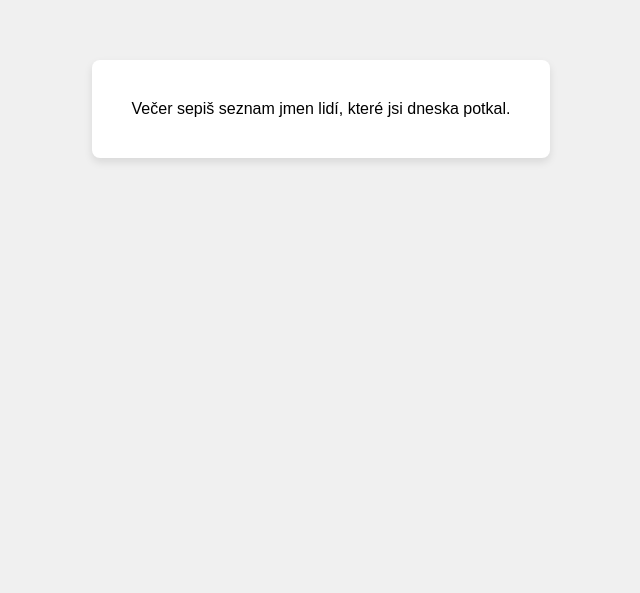
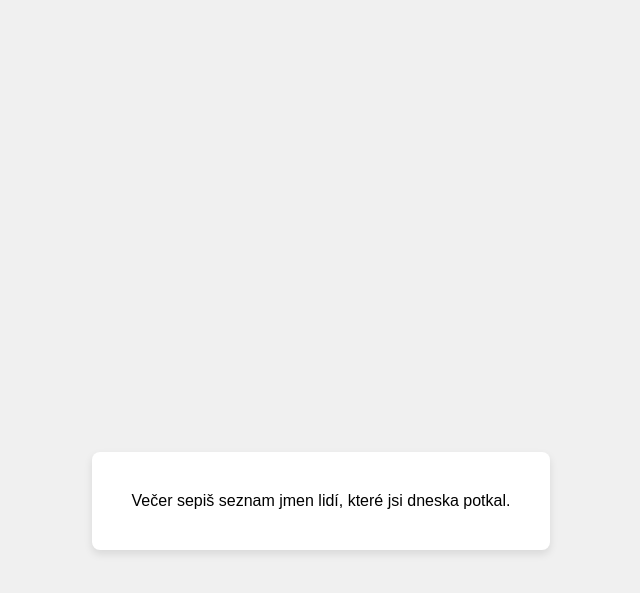
Before and after one commit to niknik199/Randomizer, a plain HTML site: page index.html in a window 1280 px wide. Shown: the part 299-892 px from the top of the page, without its empty margins (319-959 px from the left). Before the commit the page ends 816 px from the top, so only its background shows below. Drawn offline with Linux system fonts and the light colour scheme.

Commit message:
Update index.html

```diff
--- a/index.html
+++ b/index.html
@@ -11,8 +11,8 @@
             display: flex;
             justify-content: center;
             align-items: center;
-            height: 100vh;
-            margin: 100;
+            height: 200vh;
+            margin: 0;
         }
         h1 {
             color: #333;
```
